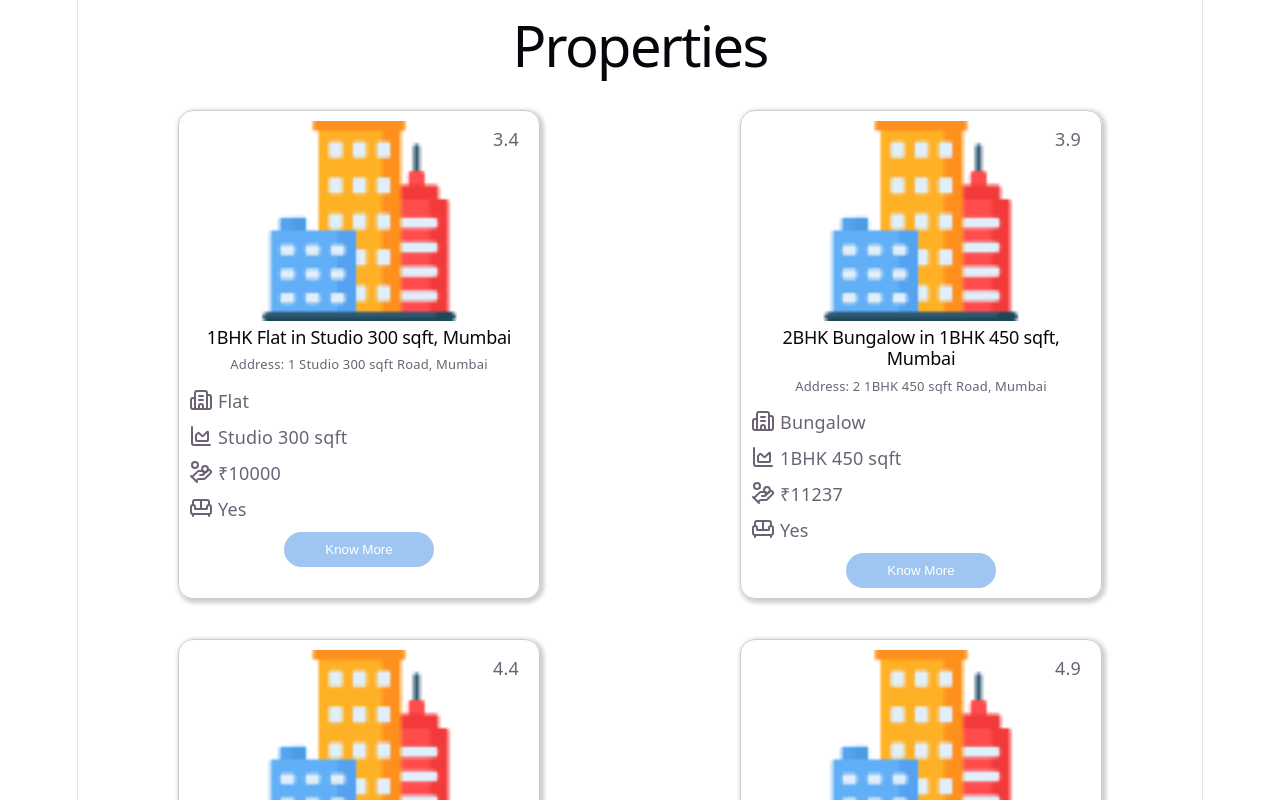
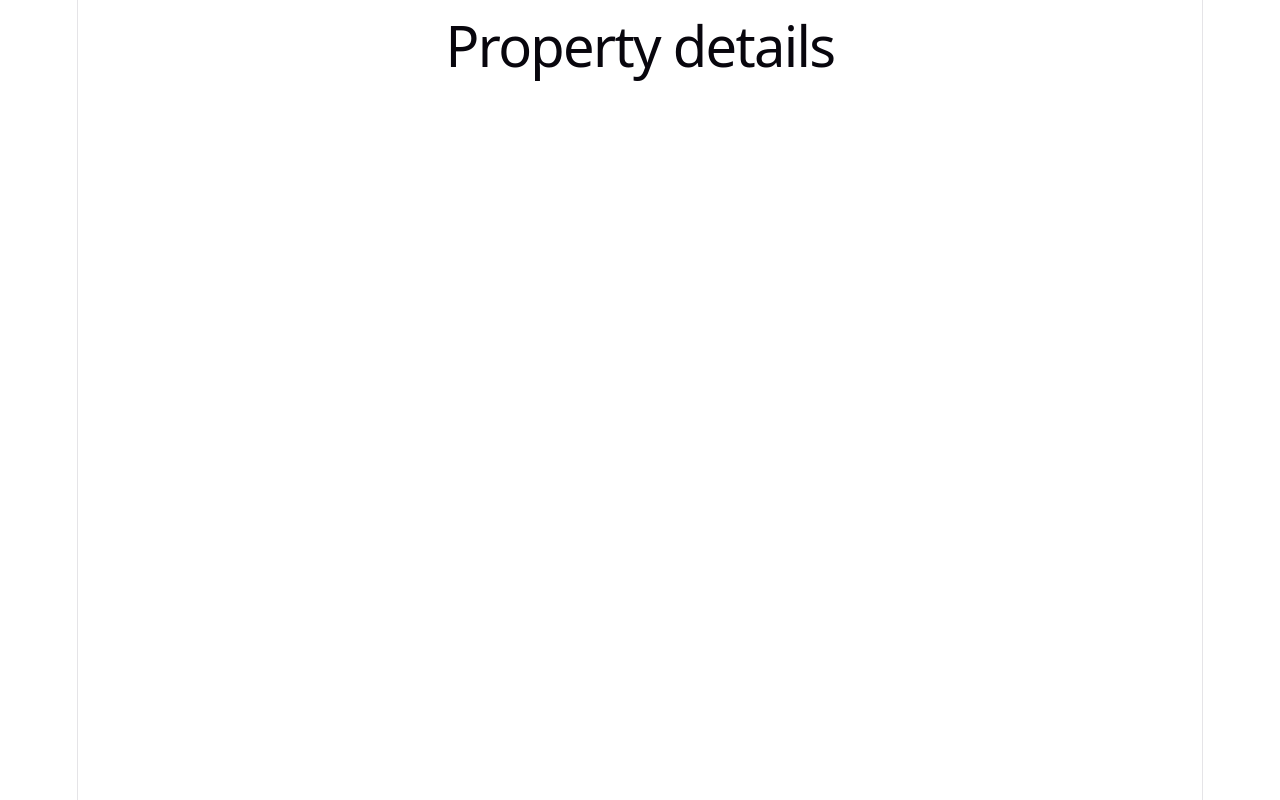
Before and after one commit to sakshi07bhosale/Easy-rent-react-app, a React (Vite) app: page /property/1 in a window 1280 px wide. Shown: the top 800 px of the page. Built offline with nearby package versions, Linux system fonts and the light colour scheme.

Commit message:
property details page routh find

```diff
--- a/src/main.jsx
+++ b/src/main.jsx
@@ -16,7 +16,7 @@ root.render(
             <Route path="/" element={<Home />} />
             <Route path="/about" element={<About />} />
             <Route path="/properties" element={<Properties />} />
-            <Route path="/property/:id" element={<Properties />} />
+            <Route path="/property/:id" element={<PropertyDetails />} />
 
         </Routes>
     </BrowserRouter>
--- a/src/views/PropertyDetails/PropertyDetails.jsx
+++ b/src/views/PropertyDetails/PropertyDetails.jsx
@@ -3,7 +3,7 @@ import "./PropertyDetails.css"
 function PropertyDetails() {
   return (
     <div>
-
+      <h1>Property details</h1>
     </div>
   )
 }
```
